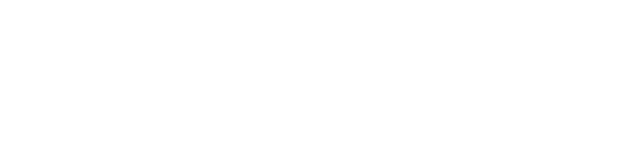
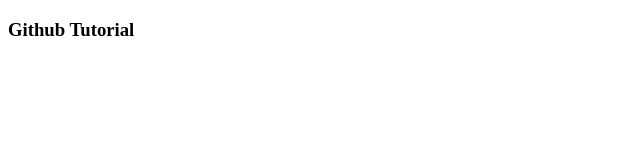
Before and after one commit to horrow/GitTest, a plain HTML site: page index.html in a window 1280 px wide. Shown: the whole page, without its empty margins (0-640 px from the left). Drawn offline with Linux system fonts and the light colour scheme.

```diff
--- a/index.html
+++ b/index.html
@@ -3,6 +3,6 @@
 	<head></head>
 
 	<body>
-
+		<h3>Github Tutorial</h3>
 	</body>
 </html>
```
Also changed, not shown: style.css (added).
